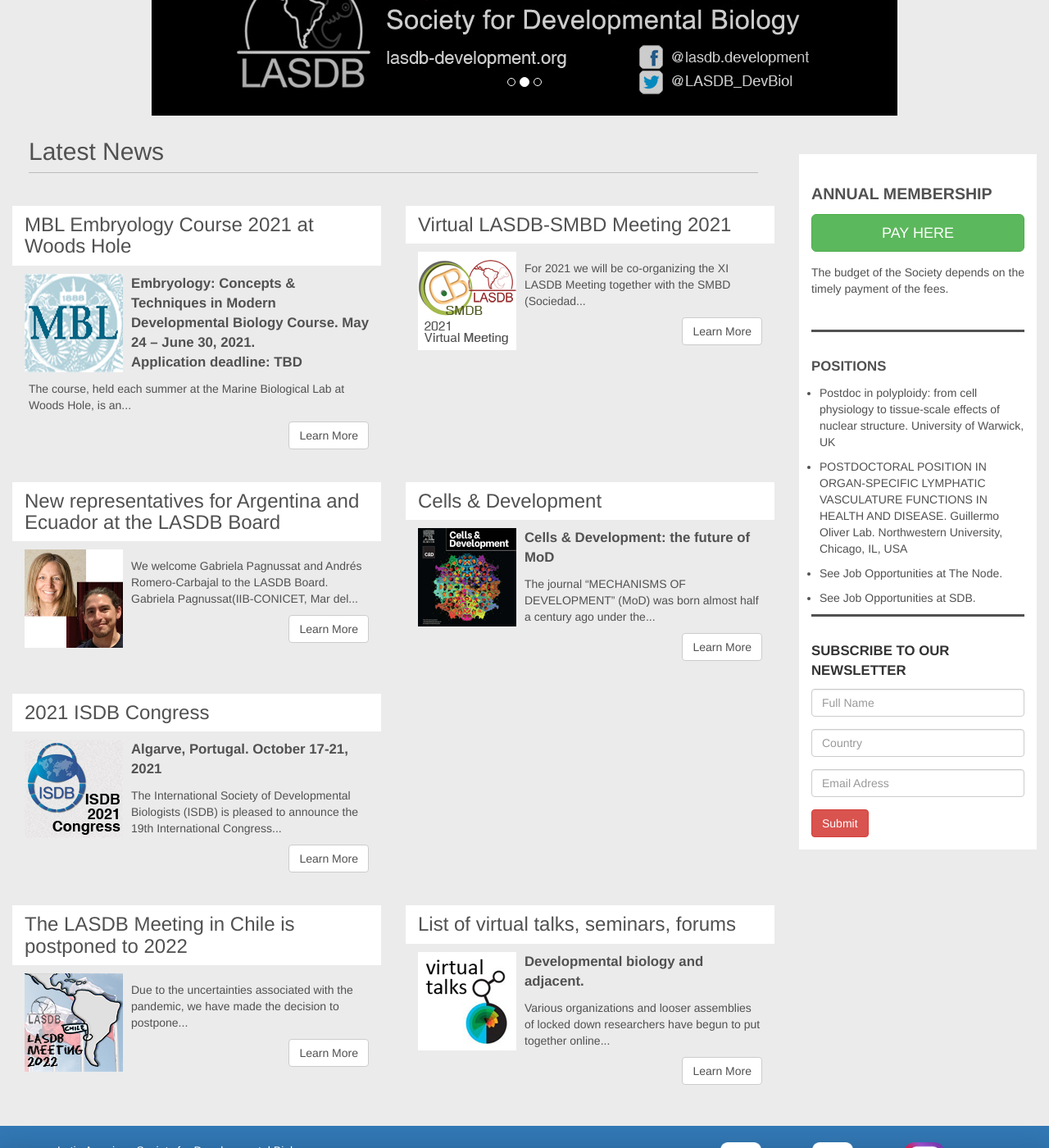
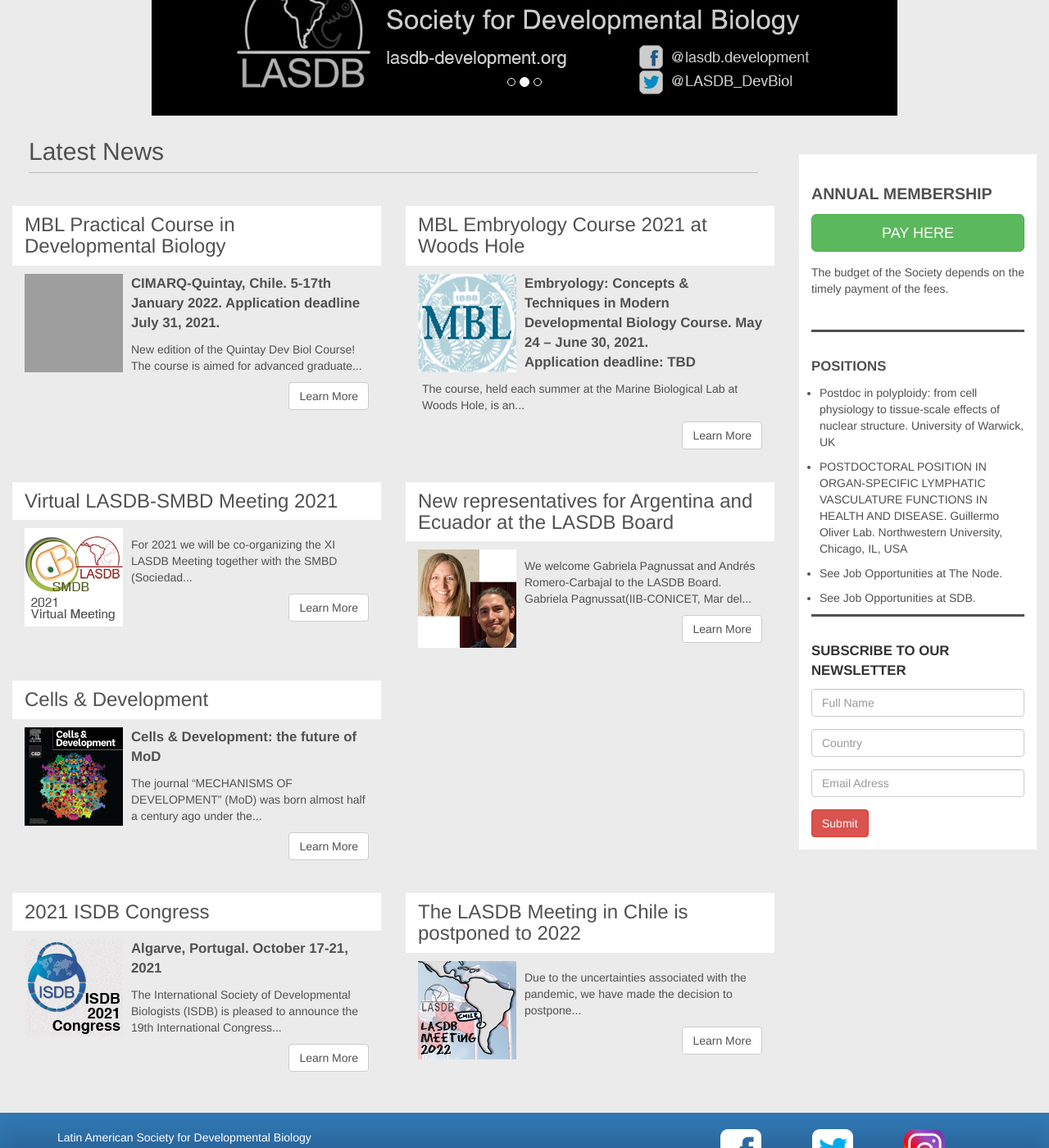
Before and after one commit to lasdb/lasdb.github.io, a Jekyll site: the page built from index.html, in a window 1280 px wide and 1400 px high, scrolled down 466 px. Shown: the whole window at 82% size. Built offline with Jekyll 4.4.1, drawn with Linux system fonts in a browser that asks for light colours; nearby versions of some CDN libraries; grey boxes are pictures that could not be loaded.

Commit message:
Update 2000-01-01-news.markdown

```diff
--- a/_posts/2000-01-01-news.markdown
+++ b/_posts/2000-01-01-news.markdown
@@ -5,6 +5,17 @@
 categories: news
 permalink: pages/news.html
 news:
+
+  - title: 'MBL Practical Course in Developmental Biology'
+    date: '8/2/21'
+    subtitle: 'CIMARQ-Quintay, Chile. 5-17th January 2022. Application deadline July 31, 2021.'
+    body: 'New edition of the Quintay Dev Biol Course! The course is aimed for advanced graduate students and postdoctoral fellows who seek a broad view of the modern issues of Developmental Biology and consists of intensive laboratory work and lectures. Deadline: 31st July 2021. Travel fellowships will be available. The course is an official activity of LASDB, hosted by Universidad Andres Bello and co-organized by Universidad Andres Bello and the Centro Interdisciplinario de Neurosciences de Valparaiso, Universidad de Valparaiso. <br>
+    <a href="Website: http://biodesarrollo.unab.cl" target="_blank">http://biodesarrollo.unab.cl</a> <br>
+    <a href="Twitter: @DevBioQuintay" target="_blank">https://twitter.com/DevBioQuintay</a> <br>
+    <a href="Facebook: DevBio Course Quintay" target="_blank">https://www.facebook.com/profile.php?id=100017148704480</a> <br>'
+    imageSm: 'img/news/Quintay2022-sm.jpg'
+    imageBg: '../img/news/Quintay2022-bg.jpg'
+    URL: 'http://biodesarrollo.unab.cl/'
 
   - title: 'MBL Embryology Course 2021 at Woods Hole'
     date: '19/1/21'
```
